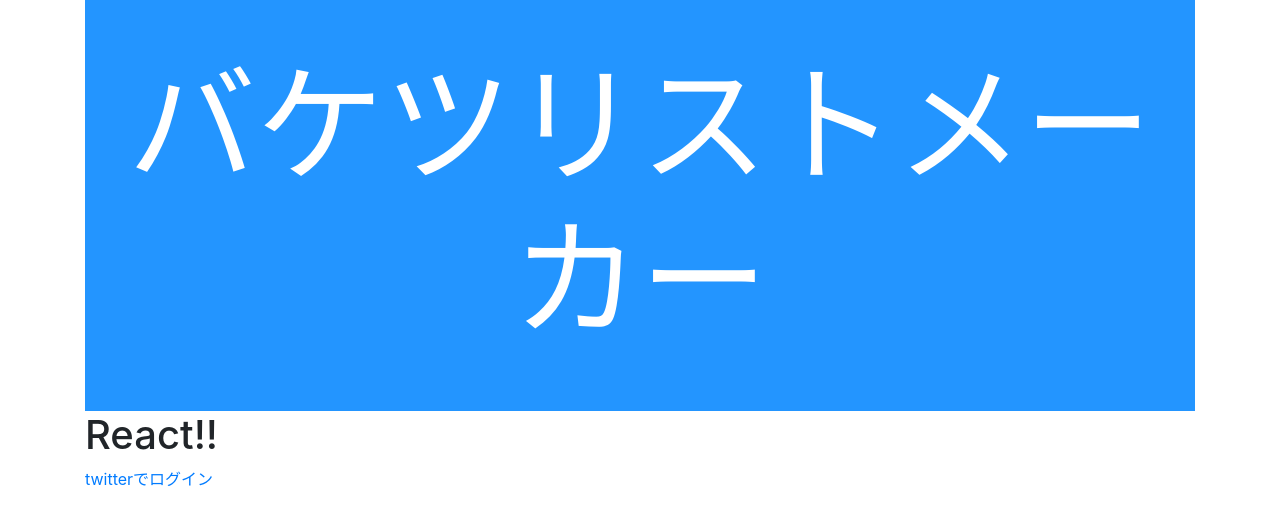
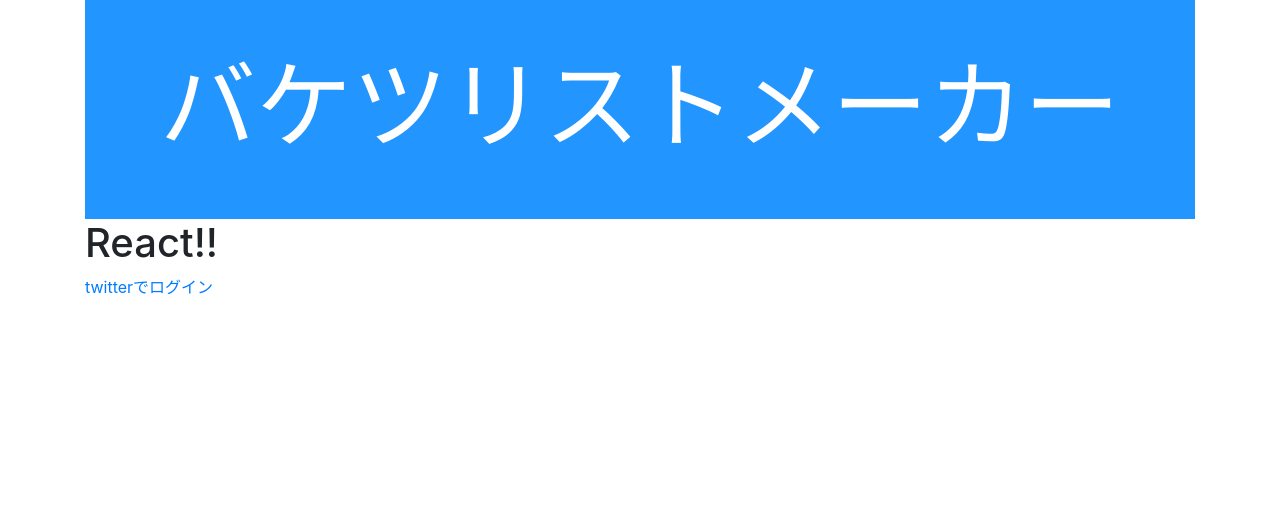
Before and after one commit to hayato423/bucket_list, a React app: page / in a window 1280 px wide. Built offline with nearby package versions, Linux system fonts and the light colour scheme; no server answers.

Commit message:
ヘッダー文字サイズ変更

```diff
--- a/src/client/components/Header/Header.js
+++ b/src/client/components/Header/Header.js
@@ -5,7 +5,7 @@ import './style.css';
 const Header = () => {
   return (
     <header className="text-center col-12 py-5 header">
-      <h1 className="header_title">バケツリストメーカー</h1>
+      <h2 className="header_title">バケツリストメーカー</h2>
     </header>
   )
 }
--- a/src/client/components/Header/style.css
+++ b/src/client/components/Header/style.css
@@ -3,6 +3,6 @@
 }
 
 .header_title {
-  font-size: 8em;
+  font-size: 6em;
   color: #ffffff;
 }
```
Also changed, not shown: 1 other file.
